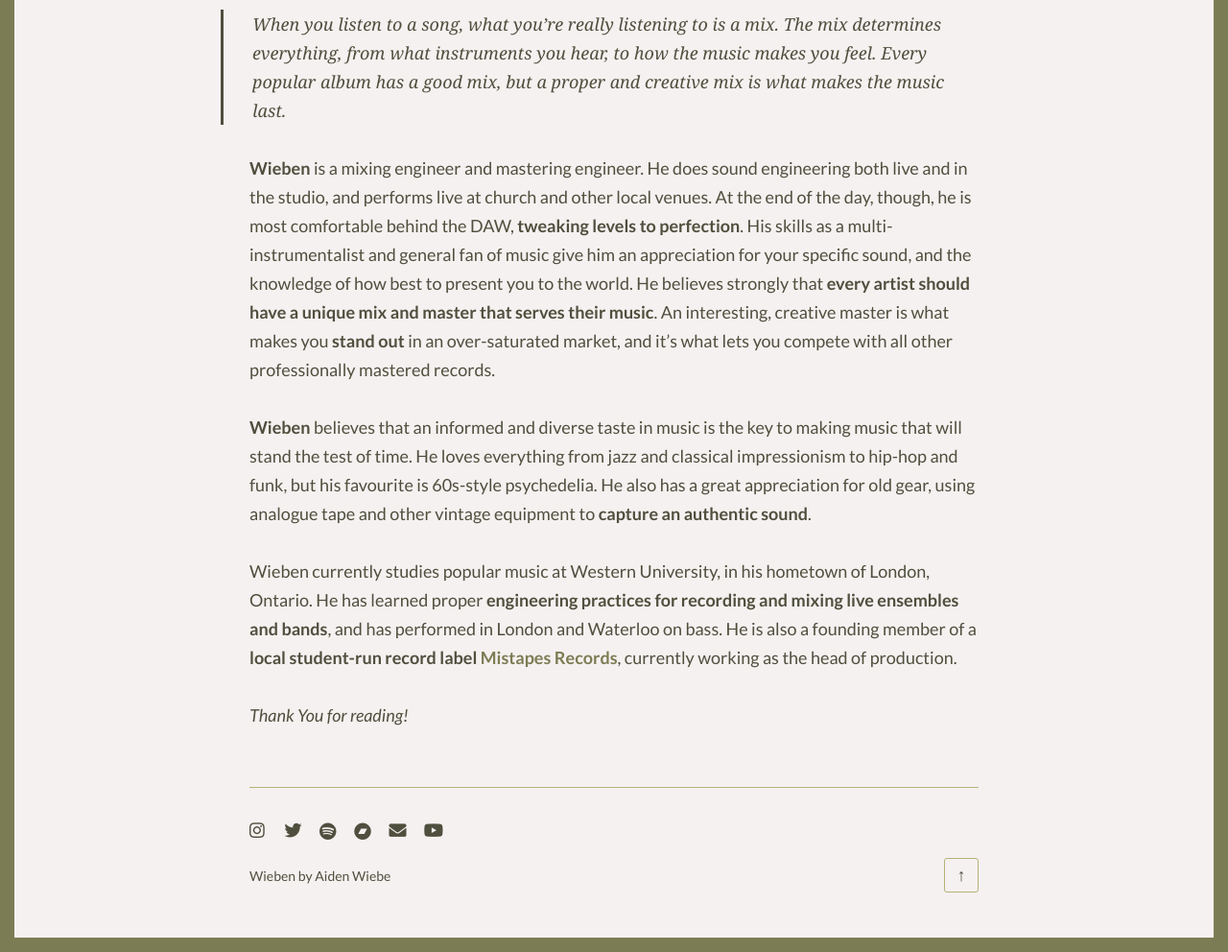
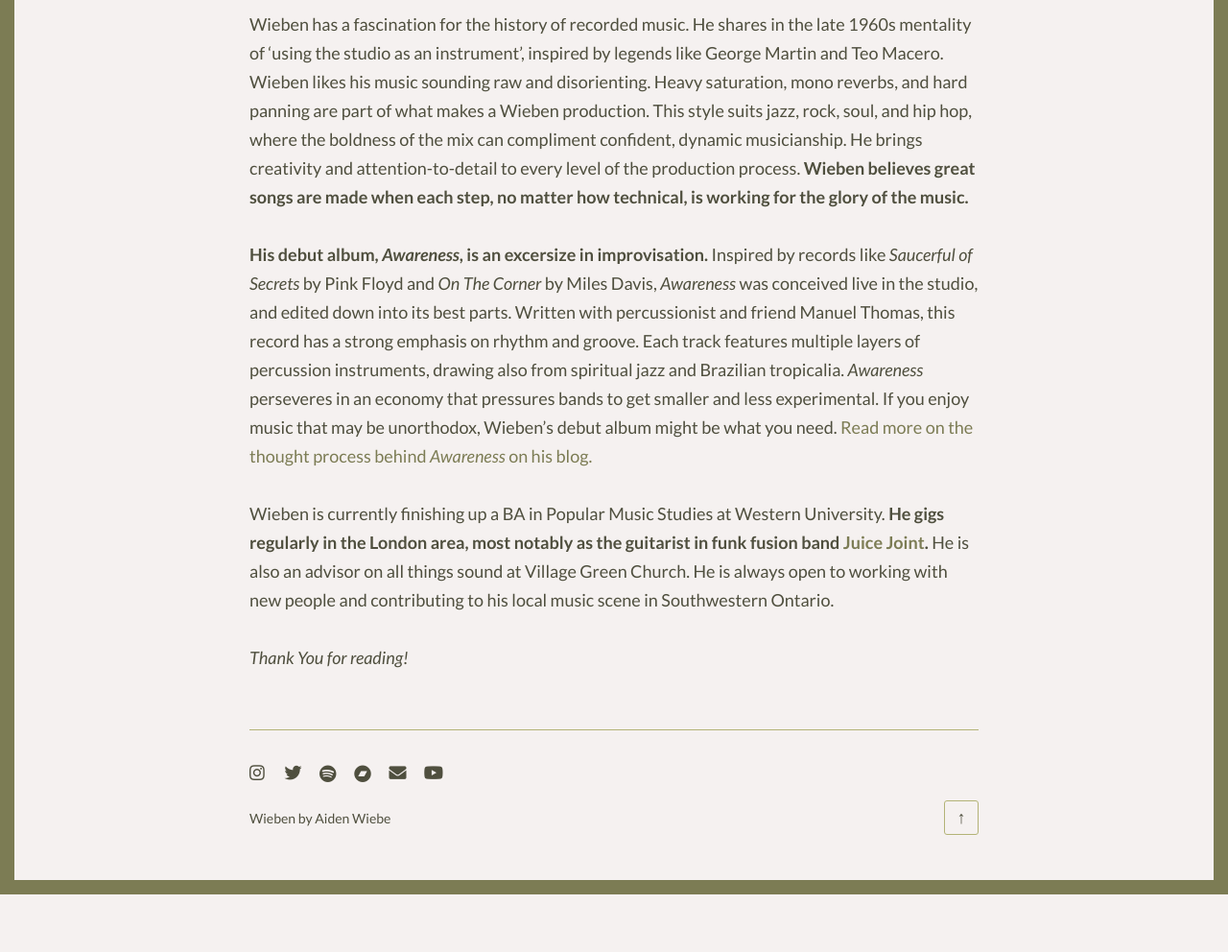
Before and after one commit to SamsonGoodenough/wieben-site, a Jekyll site: the page built from about.md, in a window 1280 px wide and 1400 px high, scrolled down 548 px. Shown: the part 408-1400 px from the top of the window at 96% size. Built offline with Jekyll 4.4.1, drawn with Linux system fonts in a browser that asks for light colours; some web fonts are replaced; after the commit the page ends 1888 px from its top, so only the background shows below that.

Commit message:
bio update

```diff
--- a/about.md
+++ b/about.md
@@ -6,13 +6,10 @@
 feature_image: images/solo_cover.jpeg
 ---
 
->When you listen to a song, what you’re really listening to is a mix. The mix determines everything, from what instruments you hear, to how the music makes you feel. Every popular album has a good mix, but a proper and creative mix is what makes the music last.
+Wieben has a fascination for the history of recorded music. He shares in the late 1960s mentality of 'using the studio as an instrument', inspired by legends like George Martin and Teo Macero.  Wieben likes his music sounding raw and disorienting.  Heavy saturation, mono reverbs, and hard panning are part of what makes a Wieben production.  This style suits jazz, rock, soul, and hip hop, where the boldness of the mix can compliment confident, dynamic musicianship.  He brings creativity and attention-to-detail to every level of the production process.  **Wieben believes great songs are made when each step, no matter how technical, is working for the glory of the music.**
 
-**Wieben** is a mixing engineer and mastering engineer. He does sound engineering both live and in the studio, and performs live at church and other local venues. At the end of the day, though, he is most comfortable behind the DAW, **tweaking levels to perfection**. His skills as a multi-instrumentalist and general fan of music give him an appreciation for your specific sound, and the knowledge of how best to present you to the world. He believes strongly that **every artist should have a unique mix and master that serves their music**. An interesting, creative master is what makes you **stand out** in an over-saturated market, and it’s what lets you compete with all other professionally mastered records.
+**His debut album, *Awareness*, is an excersize in improvisation.**  Inspired by records like *Saucerful of Secrets* by Pink Floyd and *On The Corner* by Miles Davis, *Awareness* was conceived live in the studio, and edited down into its best parts.  Written with percussionist and friend Manuel Thomas, this record has a strong emphasis on rhythm and groove.  Each track features multiple layers of percussion instruments, drawing also from spiritual jazz and Brazilian tropicalia.  *Awareness* perseveres in an economy that pressures bands to get smaller and less experimental.  If you enjoy music that may be unorthodox, Wieben's debut album might be what you need.  [Read more on the thought process behind *Awareness* on his blog.](wieben.ca/awareness)
 
-**Wieben** believes that an informed and diverse taste in music is the key to making music that will stand the test of time. He loves everything from jazz and classical impressionism to hip-hop and funk, but his favourite is 60s-style psychedelia. He also has a great appreciation for old gear, using analogue tape and other vintage equipment to **capture an authentic sound**.
-
-Wieben currently studies popular music at Western University, in his hometown of London, Ontario. He has learned proper **engineering practices for recording and mixing live ensembles and bands**, and has performed in London and Waterloo on bass. He is also a founding member of a **local student-run record label [Mistapes Records](https://www.instagram.com/mistapesrecords/)**, currently working as the head of production.
-
+Wieben is currently finishing up a BA in Popular Music Studies at Western University.  **He gigs regularly in the London area, most notably as the guitarist in funk fusion band [Juice Joint](https://www.instagram.com/juicejointband/).**  He is also an advisor on all things sound at Village Green Church.  He is always open to working with new people and contributing to his local music scene in Southwestern Ontario.
 
 *Thank You for reading!*
```
